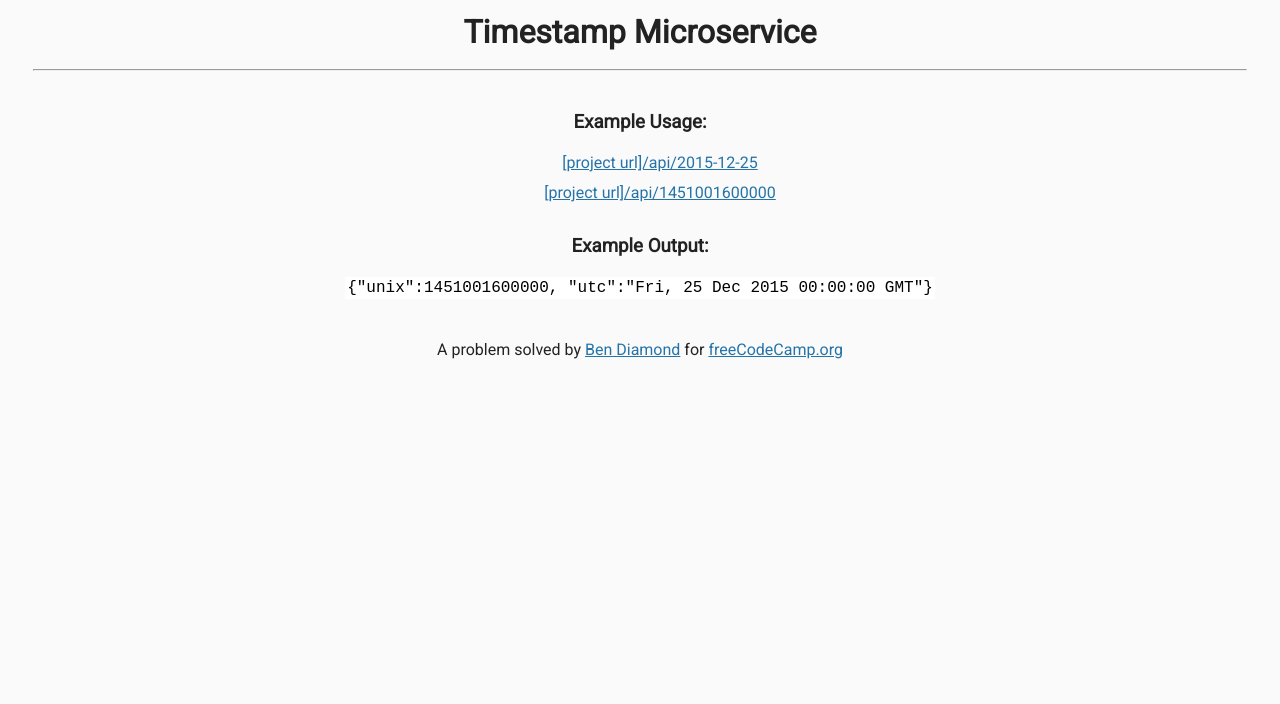
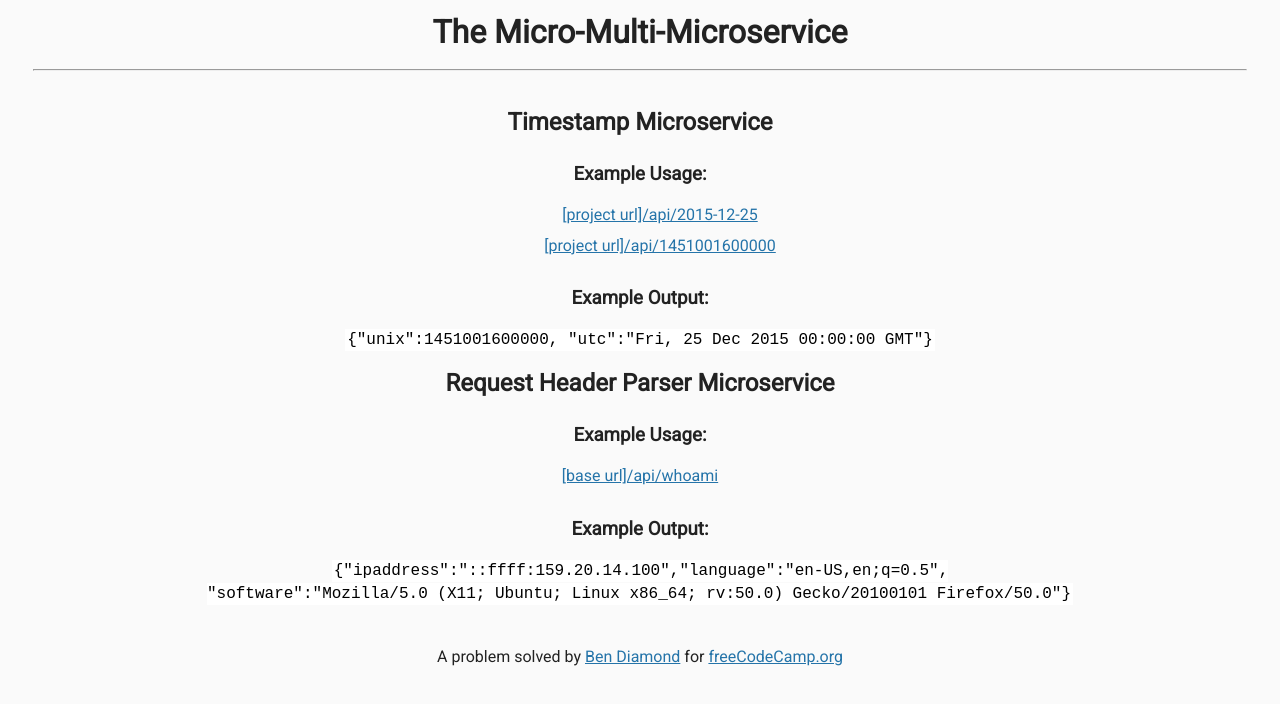
Before and after one commit to ApplianceJohn/micro-multi-microservice, a website: page views/index.html in a window 1280 px wide. Drawn offline with Linux system fonts and the light colour scheme; files that its build step writes are made by us from their sources.

Commit message:
converting to multiple service deployment

```diff
--- a/views/index.html
+++ b/views/index.html
@@ -2,7 +2,9 @@
 
 <html>
 	<head>
-    <title>Timestamp Microservice | freeCodeCamp.org</title>
+		<title>
+			The Micro-Multi-Microservice | Ben Diamond for freeCodeCamp
+		</title>
 		<link
 			rel="shortcut icon"
 			href="https://cdn.freecodecamp.org/universal/favicons/favicon-32x32.png"
@@ -15,26 +17,54 @@
 		/>
 		<link href="style.css" rel="stylesheet" type="text/css" />
 	</head>
-
 	<body>
-    <h1>Timestamp Microservice</h1>
+		<h1>The Micro-Multi-Microservice</h1>
 		<hr />
 		<div class="container">
+			<h2>Timestamp Microservice</h2>
+
 			<h3>Example Usage:</h3>
 			<ul>
-        <li><a href="api/2015-12-25">[project url]/api/2015-12-25</a></li>
-        <li><a href="api/1451001600000">[project url]/api/1451001600000</a></li>
+				<li>
+					<a href="api/2015-12-25">[project url]/api/2015-12-25</a>
+				</li>
+				<li>
+					<a href="api/1451001600000"
+						>[project url]/api/1451001600000</a
+					>
+				</li>
 			</ul>
 
 			<h3>Example Output:</h3>
 			<p>
 				<code
-          >{"unix":1451001600000, "utc":"Fri, 25 Dec 2015 00:00:00 GMT"}</code
+					>{"unix":1451001600000, "utc":"Fri, 25 Dec 2015 00:00:00
+					GMT"}</code
+				>
+			</p>
+
+			<h2>Request Header Parser Microservice</h2>
+
+			<h3>Example Usage:</h3>
+			<p>
+				<a href="api/whoami">[base url]/api/whoami</a>
+			</p>
+
+			<h3>Example Output:</h3>
+			<p>
+				<code
+					>{"ipaddress":"::ffff:159.20.14.100","language":"en-US,en;q=0.5",<br />"software":"Mozilla/5.0
+					(X11; Ubuntu; Linux x86_64; rv:50.0) Gecko/20100101
+					Firefox/50.0"}</code
 				>
 			</p>
 		</div>
 		<div class="footer">
-      <p>A problem solved by <a href="https://github.com/appliancejohn/">Ben Diamond</a> for <a href="https://www.freecodecamp.org/">freeCodeCamp.org</a></p>
+			<p>
+				A problem solved by
+				<a href="https://github.com/appliancejohn/">Ben Diamond</a> for
+				<a href="https://www.freecodecamp.org/">freeCodeCamp.org</a>
+			</p>
 		</div>
 	</body>
 </html>
```
Also changed, not shown: package.json (+5 -4 lines), .eslintrc.json (deleted), 1 other file. Lines whose indentation alone changed are shown as unchanged.
